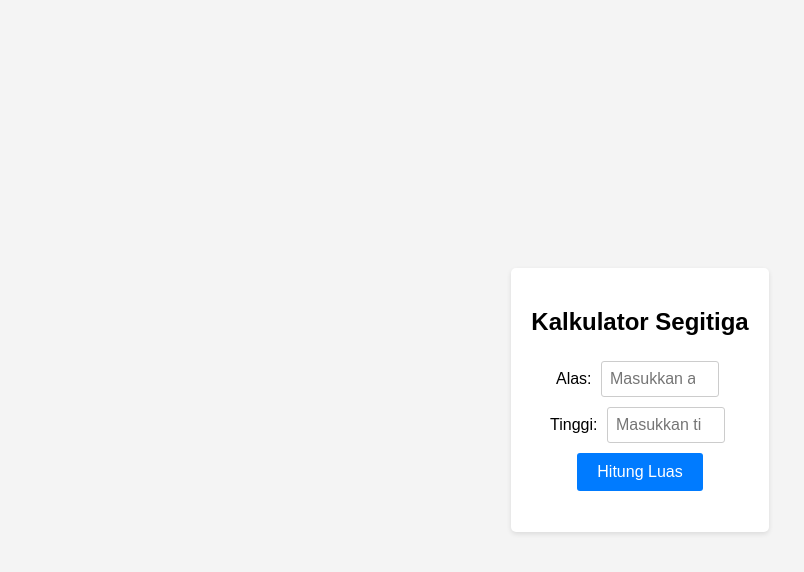
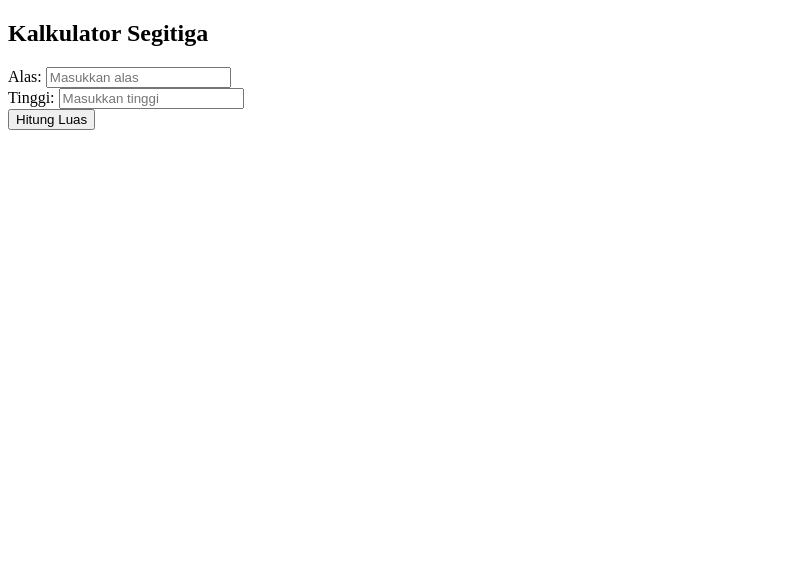
Before and after one commit to andikasetiawan/Kalkulator-Segitiga, a plain HTML site: page index.html in a window 1280 px wide. Shown: the whole page, without its empty margins (0-804 px from the left). Drawn offline with Linux system fonts and the light colour scheme.

Commit message:
Update index.html

```diff
--- a/index.html
+++ b/index.html
@@ -4,44 +4,6 @@
     <meta charset="UTF-8">
     <meta name="viewport" content="width=device-width, initial-scale=1.0">
     <title>Kalkulator Segitiga</title>
-    <style>
-        body {
-    font-family: Arial, sans-serif;
-    margin: 0;
-    padding: 0;
-    display: flex;
-    justify-content: center;
-    align-items: center;
-    height: 100vh;
-    background-color: #f4f4f4;
-}
-.calculator {
-    background-color: #fff;
-    border-radius: 5px;
-    box-shadow: 0 2px 5px rgba(0, 0, 0, 0.1);
-    padding: 20px;
-    text-align: center;
-}
-input[type="number"] {
-    width: 100px;
-    padding: 8px;
-    margin: 5px;
-    border: 1px solid #ccc;
-    border-radius: 3px;
-    font-size: 16px;
-}
-button {
-    padding: 10px 20px;
-    margin: 5px;
-    border: none;
-    background-color: #007bff;
-    color: #fff;
-    border-radius: 3px;
-    cursor: pointer;
-    font-size: 16px;
-}
-    </style>
-
     <div class="calculator">
         <h2>Kalkulator Segitiga</h2>
         <label for="base">Alas:</label>
```
